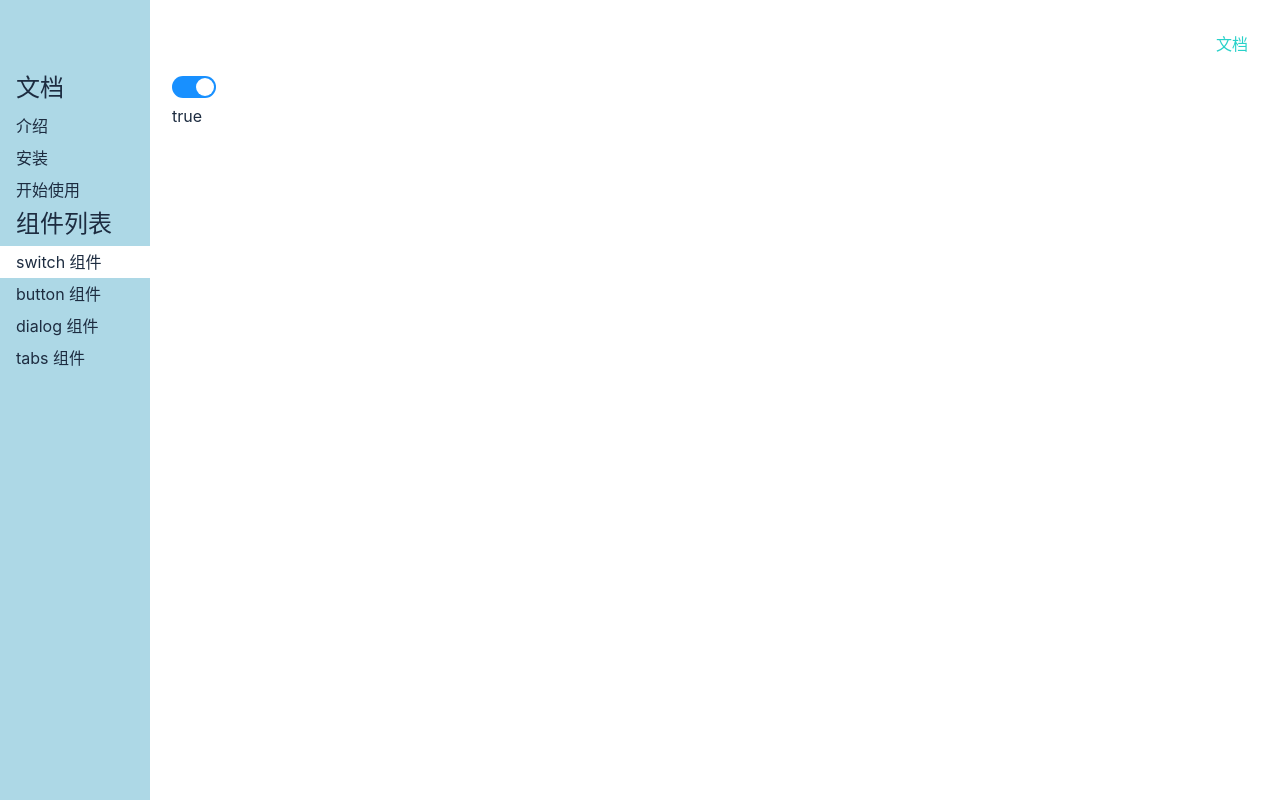
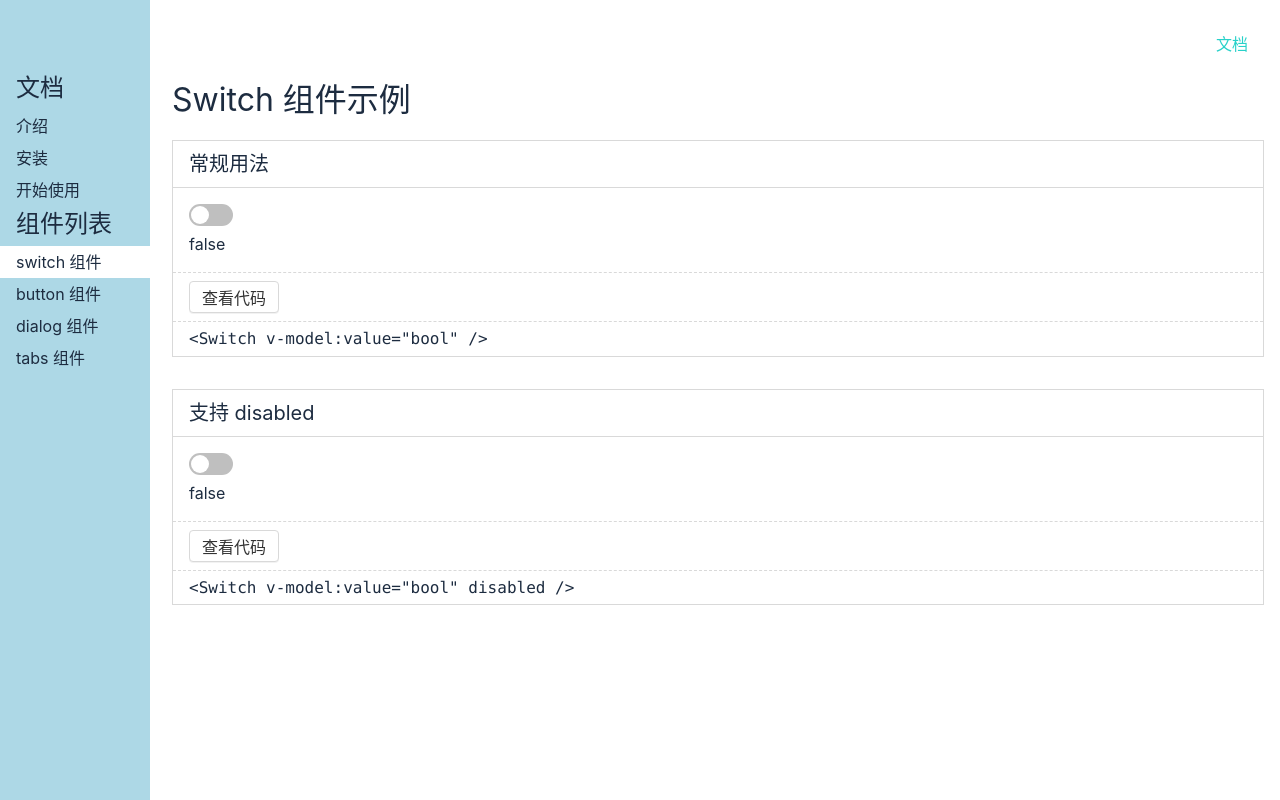
Before and after one commit to wantingjun/Vue3-UI, a Vue app: page /#/doc/switch in a window 1280 px wide. Built offline with nearby package versions, Linux system fonts and the light colour scheme.

Commit message:
更新switchdemo

```diff
--- a/src/components/SwitchDemo.vue
+++ b/src/components/SwitchDemo.vue
@@ -1,21 +1,78 @@
 <template>
-    <Switch v-model:value="bool" ></Switch>
-
+    <div>
+        <h1>Switch 组件示例 </h1>
+        <div class="demo">
+            <h2>常规用法</h2>
+            <div class="demo-component">
+                <Switch v-model:value="bool" />
+            </div>
+            <div class="demo-actions">
+                <Button>查看代码</Button>
+            </div>
+            <div class="demo-code">
+                <pre>&lt;Switch v-model:value="bool" /&gt;</pre>
+            </div>
+        </div>
+        <div class="demo">
+            <h2>支持 disabled </h2>
+            <div class="demo-component">
+                <Switch v-model:value="bool" disabled />
+            </div>
+            <div class="demo-actions">
+                <Button>查看代码</Button>
+            </div>
+            <div class="demo-code">
+                <pre>&lt;Switch v-model:value="bool" disabled /&gt;</pre>
+            </div>
+        </div>
+    </div>
 </template>
 
 <script lang="ts">
     import Switch from '../lib/switch.vue'
-    import {ref} from 'vue'
+    import Button from '../lib/button.vue'
+    import {
+        ref
+    } from 'vue'
     export default {
-        name: "SwitchDemo",
-        components:{Switch},
-        setup(){
-            const bool = ref(true)
-            return {bool}
+        components: {
+            Switch,
+            Button
+        },
+        setup() {
+            const bool = ref(false)
+            return {
+                bool
+            }
         }
     }
 </script>
 
-<style scoped>
-
+<style lang="scss" scoped>
+    $border-color: #d9d9d9;
+    .demo {
+        border: 1px solid $border-color;
+        margin: 16px 0 32px;
+        >h2 {
+            font-size: 20px;
+            padding: 8px 16px;
+            border-bottom: 1px solid $border-color;
+        }
+        &-component {
+            padding: 16px;
+        }
+        &-actions {
+            padding: 8px 16px;
+            border-top: 1px dashed $border-color;
+        }
+        &-code {
+            padding: 8px 16px;
+            border-top: 1px dashed $border-color;
+            >pre {
+                line-height: 1.1;
+                font-family: Consolas, 'Courier New', Courier, monospace;
+                margin: 0;
+            }
+        }
+    }
 </style>
```
